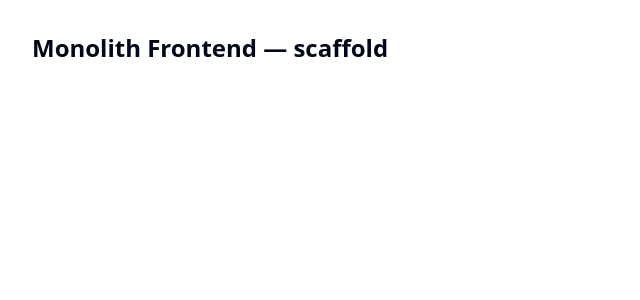
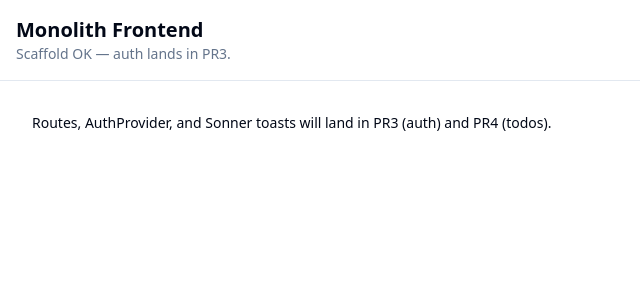
Before and after one commit to MauriDev94/monolith-frontend, a React (Vite) app: page / in a window 1280 px wide. Shown: the top 300 px of the page, without its empty margins (0-640 px from the left). Built offline with nearby package versions, Linux system fonts and the light colour scheme.

Commit message:
feat(frontend): bootstrap App shell with env helper and Sonner toaster

```diff
--- /dev/null
+++ b/src/App.tsx
@@ -0,0 +1,24 @@
+import { Toaster } from '@/components/ui/sonner';
+
+/**
+ * App shell. Mounts Sonner's `<Toaster />` once and renders a placeholder.
+ *
+ * PR3 (auth wiring) will wrap this in `<QueryClientProvider>` + `<AuthProvider>`
+ * and replace the placeholder with the React Router outlet.
+ */
+export default function App() {
+  return (
+    <div className="min-h-screen bg-background text-foreground">
+      <header className="border-b p-4">
+        <h1 className="text-xl font-semibold">Monolith Frontend</h1>
+        <p className="text-sm text-muted-foreground">Scaffold OK — auth lands in PR3.</p>
+      </header>
+      <main className="container py-8">
+        <p className="text-sm">
+          Routes, AuthProvider, and Sonner toasts will land in PR3 (auth) and PR4 (todos).
+        </p>
+      </main>
+      <Toaster richColors position="top-right" />
+    </div>
+  );
+}
--- /dev/null
+++ b/src/lib/env.ts
@@ -0,0 +1,18 @@
+/**
+ * Typed access to the Vite-injected environment.
+ *
+ * Vite injects any `VITE_*` variable from `.env` / `.env.local` at build time.
+ * Reading them through this helper keeps the rest of the code free of `string | undefined`
+ * checks and surfaces missing values at boot, not deep in an axios call.
+ */
+export const env = {
+  /**
+   * Base URL of the FastAPI backend.
+   *
+   * - Dev (no `.env.local`): falls back to `http://localhost:8000` (Vite proxy target).
+   * - Production: MUST be set in Vercel to `https://api-monolith.onrender.com`.
+   */
+  VITE_API_URL: (import.meta.env.VITE_API_URL as string | undefined) ?? 'http://localhost:8000',
+} as const;
+
+export type Env = typeof env;
--- a/src/main.tsx
+++ b/src/main.tsx
@@ -1,5 +1,6 @@
 import { StrictMode } from 'react';
 import { createRoot } from 'react-dom/client';
+import App from '@/App';
 import '@/styles/globals.css';
 
 const root = document.getElementById('root');
@@ -7,6 +8,6 @@ if (!root) throw new Error('Root element not found');
 
 createRoot(root).render(
   <StrictMode>
-    <h1 className="p-8 text-2xl font-bold">Monolith Frontend — scaffold</h1>
+    <App />
   </StrictMode>,
 );
--- /dev/null
+++ b/src/vite-env.d.ts
@@ -0,0 +1 @@
+/// <reference types="vite/client" />
```
